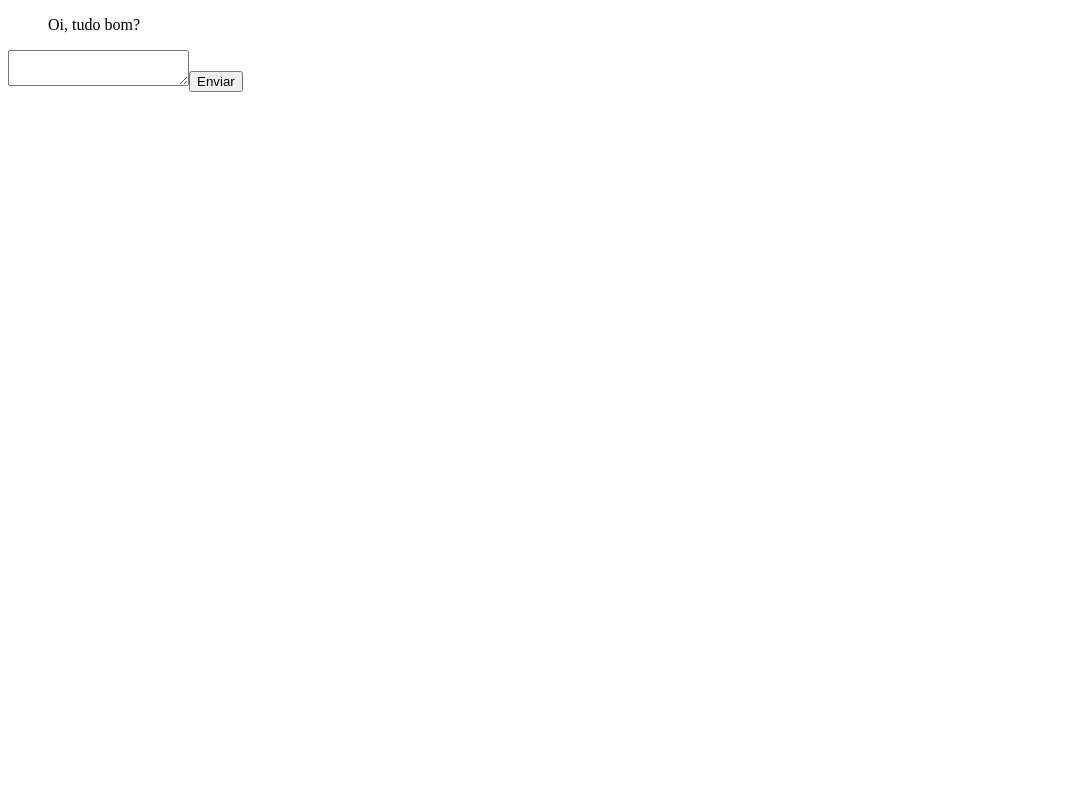
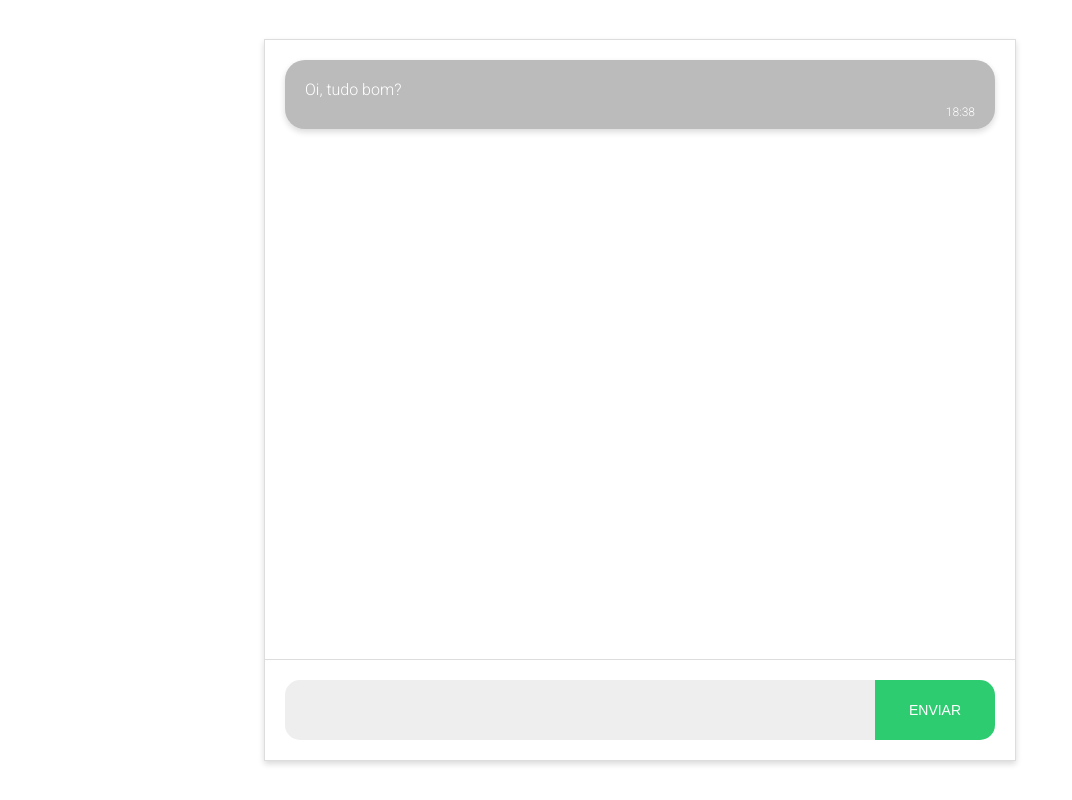
Before and after one commit to CAPIWARA/legal-hack, a Vue app: page / in a window 1280 px wide. Shown: the whole page, without its empty margins (0-1072 px from the left). Built offline with nearby package versions, Linux system fonts and the light colour scheme; the HTML template or start-up script is replaced by a standard one.

Commit message:
Add styles + message time

```diff
--- a/package.json
+++ b/package.json
@@ -25,6 +25,7 @@
   "devDependencies": {
     "autoprefixer": "^7.1.6",
     "poi": "^9.5.4",
+    "postcss-color-function": "^4.0.1",
     "postcss-css-variables": "^0.8.0",
     "postcss-nested": "^2.1.2"
   },
--- a/src/App.vue
+++ b/src/App.vue
@@ -9,3 +9,23 @@
     components: { ChatContainer }
   }
 </script>
+
+<style>
+  @import url('https://fonts.googleapis.com/css?family=Roboto:400,400i,300,300i');
+
+  /**
+   * Reset
+   */
+  html,
+  body { height: 100%; }
+
+  body {
+    margin: 0;
+    font-weight: 300;
+    font-family: 'Roboto', sans-serif;
+  }
+
+  input:focus, textarea:focus, button:focus {
+    outline: none;
+  }
+</style>
--- a/src/components/ChatMessage.vue
+++ b/src/components/ChatMessage.vue
@@ -1,12 +1,17 @@
 <template>
   <blockquote :class="classes">
-    <p>{{ text }}</p>
+    <span class="time">{{ time }}</span>
+    <p class="text" v-html="html"></p>
   </blockquote>
 </template>
 
 <script>
   export default {
     props: {
+      time: {
+        type: String,
+        required: true
+      },
       text: {
         type: String,
         required: true
@@ -21,6 +26,10 @@
       }
     },
     computed: {
+      html () {
+        const html = this.text.replace(/\n\r?/g, '<br>')
+        return html
+      },
       classes () {
         const classes = [ 'chat-message', '-' + this.sender ]
         return classes
@@ -28,3 +37,34 @@
     }
   }
 </script>
+
+<style>
+  .chat-message {
+    box-sizing: border-box;
+    position: relative;
+    background-color: #bbb;
+    margin: 0 0 18px 0;
+    padding: 20px 20px 30px;
+    border-radius: 20px;
+    box-shadow: 0 3px 6px rgba(0,0,0, .15);
+
+    &.-user {
+      background-color: #2ecc71;
+      background-image: linear-gradient(#2ecc71, color(#2ecc71, l(-10%)));
+    }
+
+    & > .text,
+    & > .time {
+      font-size: 16px;
+      margin: 0;
+      color: #fff;
+    }
+
+    & > .time {
+      position: absolute;
+      right: 20px;
+      bottom: 10px;
+      font-size: 12px;
+    }
+  }
+</style>
--- a/src/components/ChatMessages.vue
+++ b/src/components/ChatMessages.vue
@@ -1,13 +1,14 @@
 <template>
-  <article class="chat-messages">
+  <transition-group class="chat-messages" name="pop" tag="article">
     <chat-message
       class="message"
       v-for="(message, index) in messages"
       :key="index"
+      :time="message.time"
       :text="message.text"
       :sender="message.sender"
     />
-  </article>
+  </transition-group>
 </template>
 
 <script>
@@ -23,3 +24,20 @@
     }
   }
 </script>
+
+<style>
+  .chat-messages {
+    overflow: auto;
+    max-height: calc(100% - 100px);
+    padding: 20px;
+  }
+
+  .pop-enter-active,
+  .pop-leave-active { transition: all .2s cubic-bezier(.25, .8, .25, 1); }
+
+  .pop-enter,
+  .pop-leave-to {
+    transform: translate(-50%, -15px) scale(.6);
+    opacity: 0;
+  }
+</style>
--- a/src/components/ChatSender.vue
+++ b/src/components/ChatSender.vue
@@ -22,3 +22,47 @@
     }
   }
 </script>
+
+<style>
+  .chat-sender {
+    display: flex;
+    box-sizing: border-box;
+    padding: 20px;
+    background-color: #fff;
+    border-top: 1px solid #ddd;
+
+    & > .field {
+      box-sizing: border-box;
+      flex: 1;
+      border: 0;
+      height: 60px;
+      padding: 10px;
+      border-radius: 15px 0 0 15px;
+      background-color: #eee;
+      resize: none;
+      transition: background-color .3s ease;
+
+      &:focus {
+        background-color: color(#eee, l(100%));
+      }
+    }
+
+    & > .button {
+      width: 120px;
+      height: 60px;
+      border: 0;
+      border-radius: 0 15px 15px 0;
+      text-transform: uppercase;
+      font-size: 14px;
+      font-weight: 300;
+      color: #fff;
+      background-color: #2ecc71;
+      background-image: linear-gradient(#2ecc71, color(#2ecc71, l(-10%)));
+      transition: transform .3s ease;
+
+      &:hover {
+        transform: scale(.95) translateX(-5%);
+      }
+    }
+  }
+</style>
--- a/src/containers/ChatContainer.vue
+++ b/src/containers/ChatContainer.vue
@@ -1,7 +1,7 @@
 <template>
   <main class="chat-container">
     <chat-messages :messages="messages" />
-    <chat-sender @send="(text) => send(text)" />
+    <chat-sender class="sender" @send="(text) => send(text)" />
   </main>
 </template>
 
@@ -21,3 +21,36 @@
     })
   }
 </script>
+
+<style>
+  .chat-container {
+    display: flex;
+    flex-direction: column;
+    width: 100%;
+    height: 100%;
+
+    & > .sender { margin-top: auto; }
+
+    @media screen and (min-width: 769px) {
+      position: absolute;
+      top: 50%;
+      left: 50%;
+      width: 750px;
+      height: 90%;
+      border: 1px solid #ddd;
+      transform: translate(-50%, -50%);
+      box-shadow: 0 3px 6px rgba(0,0,0, .15);
+    }
+
+    @media screen and (min-width: 1025px) {
+      position: absolute;
+      top: 50%;
+      left: 50%;
+      width: 750px;
+      height: 90%;
+      border: 1px solid #ddd;
+      transform: translate(-50%, -50%);
+      box-shadow: 0 3px 6px rgba(0,0,0, .15);
+    }
+  }
+</style>
--- /dev/null
+++ b/src/helpers/format.js
@@ -0,0 +1,8 @@
+export const formatPadding = (value, padding = 2) => String(value).padStart(padding, '0')
+
+export const formatTime = (date) => {
+  const hours = formatPadding(date.getHours())
+  const minutes = formatPadding(date.getMinutes())
+  const formated = `${hours}:${minutes}`
+  return formated
+}
--- a/src/store/messages.js
+++ b/src/store/messages.js
@@ -1,10 +1,12 @@
 import * as types from './types'
+import { formatTime } from '../helpers/format'
 
 const state = {
   messages: [
     {
       sender: 'bot',
-      text: 'Oi, tudo bom?'
+      text: 'Oi, tudo bom?',
+      time: formatTime(new Date())
     }
   ]
 }
@@ -24,7 +26,8 @@ const actions = {
     const messages = [
       {
         sender: 'user',
-        text: payload
+        text: payload,
+        time: formatTime(new Date())
       }
     ]
 
```
Also changed, not shown: .postcssrc.js, 1 other file (tests, documents, lock files or other folders).
